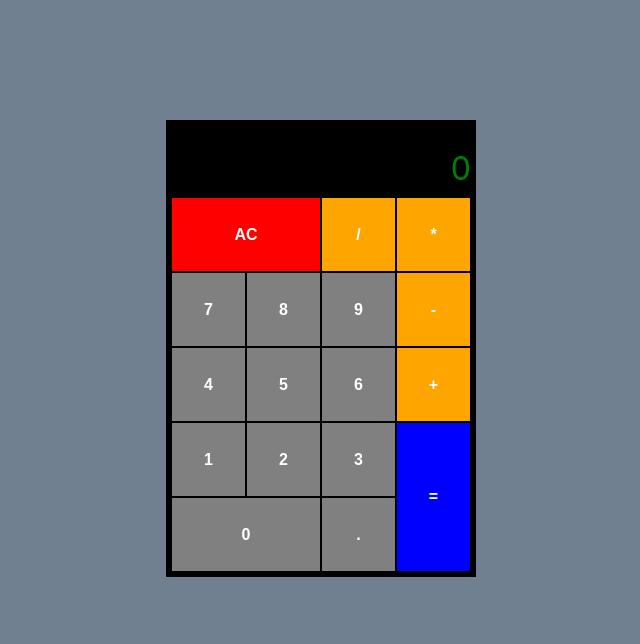
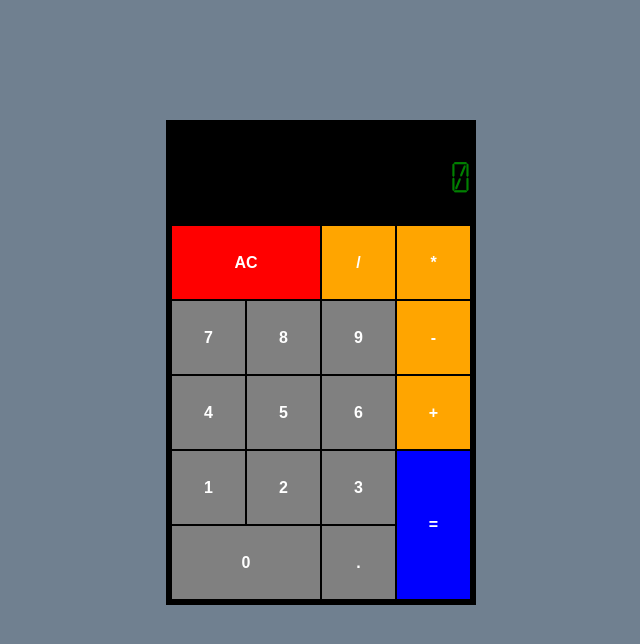
Before and after one commit to clarence-adams/fcc-calculator, a React (Create React App) app: page / in a window 1280 px wide. Shown: the top 644 px of the page, without its empty margins (319-959 px from the left). Built offline with nearby package versions, Linux system fonts and the light colour scheme.

Commit message:
added more styling and added keyboard functionality

```diff
--- a/src/App.css
+++ b/src/App.css
@@ -1,3 +1,7 @@
+@font-face {
+  font-family: 'calcFont';
+  src: url(./fonts/calculator.ttf);
+}
 body {
   height: 100vh;
   display: flex;
@@ -29,18 +33,31 @@ button:hover {
   width: 300px;
 }
 #display-wrapper {
+  min-height: 100px;
+  flex-wrap: wrap;
+  display: flex;
   background-color: black;
-  text-align: right;
 }
 #display-previous {
+  flex-basis: 100%;
+  text-align: right;
+  font-family: calcFont;
   color: white;
-  font-size: 16px;
-  min-height: 1.5em;
+  font-size: 24px;
+  direction: rtl;
+  overflow: hidden;
+  white-space: nowrap;
 }
 #display {
+  flex-basis: 100%;
+  max-width: 100%;
+  text-align: right;
+  font-family: calcFont;
   color: green;
-  font-size: 32px;
-  min-height: 1.5em;
+  font-size: 48px;
+  direction: rtl;
+  overflow: hidden;
+  white-space: nowrap;
 }
 #buttons {
   display: flex;
--- a/src/App.js
+++ b/src/App.js
@@ -1,4 +1,4 @@
-import {useState} from 'react'
+import {useState, useEffect, useCallback} from 'react'
 import {evaluate} from 'mathjs'
 import './App.css';
 
@@ -59,12 +59,12 @@ function CalcButton(props) {
     }
   }
   // helper function that returns true if the previous char in currentInput
-  // state does not conflict with the char being entered
+  // state does not conflict with the operator being entered
   const isOperationPossible = (currentChar, previousChar) => {
     return (isOperator(previousChar) && currentChar !== "-") ? false
     : true
   }
-  // helper function that returns a new input array if operation is !possible
+  // helper function that returns a new input array if operation is not possible
   const newInputArray = (value) => {
     let newArr = props.currentInput
     newArr[newArr.length - 1] = value
@@ -75,27 +75,49 @@ function CalcButton(props) {
       return newArr
     }
   }
+  // helper function that determines whether the input value passed is valid
+  const valueCheck = (value) => {
+    let validValues = ['AC', '=', 'Enter', 'Delete', '0', '1', '2', '3', '4',
+    '5', '6', '7', '8', '9', '0', '.', '+', '-', '*', '/']
+
+    if (!validValues.includes(value)) {
+      return false
+    } else {
+      return true
+    }
+  }
   // helper function that uses the mathjs library to handle string evaluation
   const calculatorLogic = (arr) => {
     let newArr = arr.join("")
     return evaluate(newArr)
   }
-  // decision tree
+  // decision tree when key is pressed or button is pushed
   const decisionTree = (value) => {
-    if (value === "AC") {
+    let previousValue = props.currentInput[props.currentInput.length - 1];
+
+    if (!valueCheck(value)) {
+      // ensures value is a valid input
+      return
+    } else if (props.isFirstInput && value === "0") {
+      // ensures number does not start with a 0
+      return
+    } else if (value === "."
+    && isDecimalPresent(props.currentInput, props.currentInput.length - 1)) {
+      // ensures two decimals are not placed in the same number
+      return
+    } else if (value === "AC" || value === "Delete") {
       props.setCurrentInput(["0"])
       props.setIsFirstInput(true)
-    } else if (value === "=") {
+    } else if (value === "=" || value === "Enter") {
       let answer = calculatorLogic(props.currentInput)
       props.setCurrentInput(answer)
       props.setIsFirstInput(true)
-      // sets previous input as an array so we can concat in the future if
-      // we need to
+      // sets previous input as an array so we can concat in the future
       props.setPreviousInput([answer])
     } else if (props.isFirstInput) {
-      if (value === "0") {
-        //
-      } else if (isOperator(value)) {
+      if (isOperator(value)) {
+        // if the first input is an operator, concat the previous answer with
+        // the current input and continue to do calculations on it
         props.setCurrentInput(props.previousInput.concat([value]))
         props.setIsFirstInput(false)
       } else {
@@ -103,29 +125,34 @@ function CalcButton(props) {
         props.setPreviousInput([""])
         props.setIsFirstInput(false)
       }
-    } else if (value === "."
-    && isDecimalPresent(props.currentInput, props.currentInput.length - 1)) {
-      //
-    } else if (isOperator(value) && !isOperationPossible(value, props.currentInput[props.currentInput.length - 1])) {
+    } else if (isOperator(value) && !isOperationPossible(value, previousValue)) {
+      // if the value being entered is an operator and the operation is not
+      // possible, use the newInputArray helper function to determine what the
+      // new input should be
         let newArray = newInputArray(value)
         props.setCurrentInput(newArray)
     } else {
         props.setCurrentInput(props.currentInput.concat([value]))
     }
   }
-  // event listener that handles keypresses
-  window.addEventListener('keydown', (event) => {
-    console.log(event.key)
-    // console.log(props.value)
-    // decisionTree(event.key)
+  // function that handles key presses
+  const keyHandler = useCallback((event) => {
+    decisionTree(event.key)
+  })
+  // event listener that listens for key presses
+  useEffect(() => {
+    window.addEventListener('keydown', keyHandler)
+
+    return () => {
+      window.removeEventListener('keydown', keyHandler)
+    }
   })
   // function that handles button clicks
   const clickHandler = (event) => {
     decisionTree(event.target.value)
   }
-
   return (
-    <button id={props.buttonId} class="calcButton" value={props.buttonDisplay}
+    <button id={props.buttonId} className="calcButton" value={props.buttonDisplay}
     onClick={clickHandler}>{props.buttonDisplay}</button>
   )
 }
```
Also changed, not shown: src/fonts/calculator.ttf (added).
